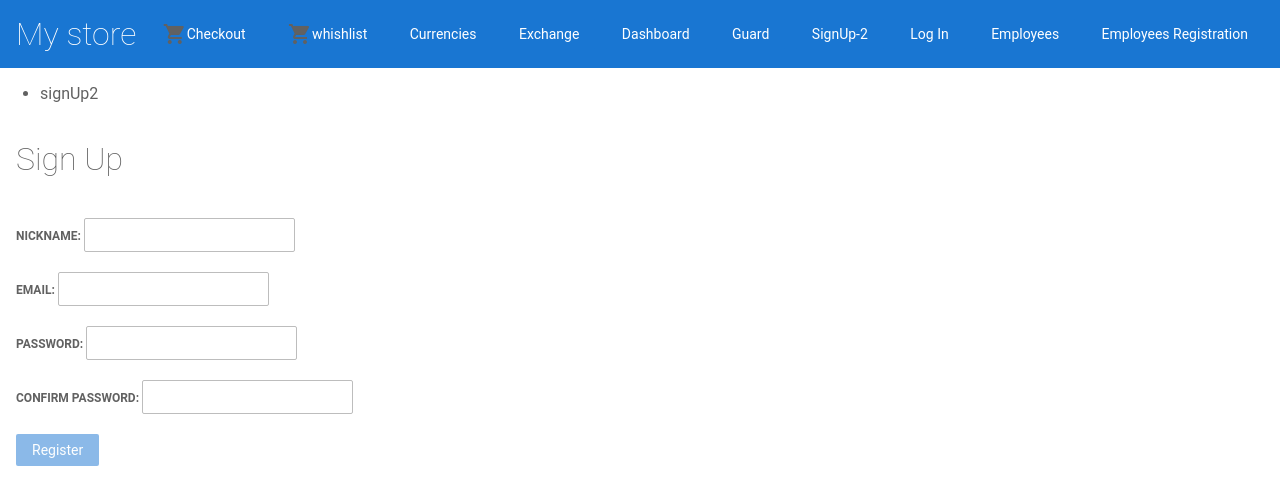
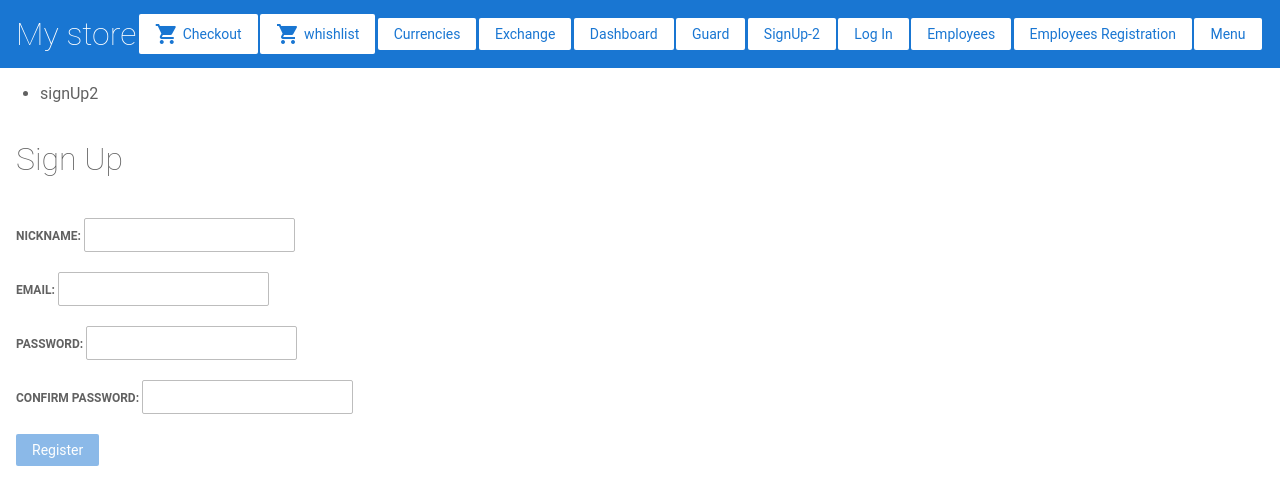
Before and after one commit to DOKVADZETAKO/angular-tutorial-1, an Angular app: page /signUp2 in a window 1280 px wide. Shown: the top 504 px of the page. Built offline with nearby package versions, Linux system fonts and the light colour scheme.

Commit message:
feat(26-animations): Finish tutorial

```diff
--- a/src/app/app.module.ts
+++ b/src/app/app.module.ts
@@ -31,6 +31,8 @@ import { AuthGuard } from './auth.guard';
 import { EmployeesComponent } from './employees/employees.component';
 import { EmployeeRegisterComponent } from './employee-register/employee-register.component';
 import { EmployeeComponent } from './employee/employee.component';
+import { MenuComponent } from './menu/menu.component';
+import { BrowserAnimationsModule } from '@angular/platform-browser/animations';
 
 @NgModule({
   declarations: [
@@ -58,12 +60,14 @@ import { EmployeeComponent } from './employee/employee.component';
     EmployeesComponent,
     EmployeeRegisterComponent,
     EmployeeComponent,
+    MenuComponent,
 
   ],
   imports: [
     HttpClientModule,
     BrowserModule,
     AppRoutingModule,
+    BrowserAnimationsModule,
     RouterModule.forRoot([
       { path: '', data: { name: 'Home' }, component: ProductListComponent },
       { path: 'products/:productId', data: { name: 'Product' }, component: ProductDetailsComponent },
--- /dev/null
+++ b/src/app/menu/menu.component.html
@@ -0,0 +1,10 @@
+<div class="menu" [@openClose]="isOpen ? 'open' : 'close'">
+    <div>
+        <h1>Menu</h1>
+        <a (click)="hideMenu()"></a>
+    </div>
+    <nav>
+        <a routerLink="/dashboard">Dashboard</a>
+        <a routerLink="/cart">Cart</a>
+    </nav>
+</div>
--- /dev/null
+++ b/src/app/menu/menu.component.scss
@@ -0,0 +1,58 @@
+.menu {
+    position: absolute;
+    top: 0;
+    background: #0c1b29;
+    width: 300px;
+    height: 100%;
+    padding-left: 30px;
+
+    > div {
+      display: flex;
+
+      h1 {
+        margin-top: 30px;
+        margin-bottom: 20px;
+        color: #FFF;
+      }
+
+      a {
+        position: absolute;
+        display: flex;
+        justify-content: center;
+        align-items: center;
+        top: 30px;
+        right: 25px;
+        height: 20px;
+        width: 20px;
+
+        &::before,
+        &::after{
+          content: '';
+          display: block;
+          position: absolute;
+          height: 100%;
+          width: 2px;
+          background: #FFFFFF;
+        }
+
+        &::before{
+          transform: rotate(45deg);
+        }
+
+        &::after{
+          transform: rotate(-45deg);
+        }
+      }
+    }
+
+    nav {
+      display: flex;
+      flex-direction: column;
+
+      a {
+        color: #FFF;
+        font-size: 18px;
+        margin-bottom: 5px;
+      }
+    }
+  }
--- /dev/null
+++ b/src/app/menu/menu.component.ts
@@ -0,0 +1,39 @@
+import { Component, OnInit } from '@angular/core';
+import {trigger, style, state, transition, animate} from '@angular/animations';
+
+
+@Component({
+  selector: 'app-menu',
+  templateUrl: './menu.component.html',
+  styleUrls: ['./menu.component.scss'],
+  animations: [
+    trigger('openClose', [
+      state('open', style({
+        left: 0
+      })),
+      state('close', style({
+        left: '-300px'
+      })),
+      transition('open <=> close', [
+        animate('0.2s')
+      ])
+    ])
+  ]
+})
+export class MenuComponent implements OnInit {
+
+  isOpen = false;
+
+  constructor() { }
+
+  ngOnInit() {
+  }
+
+  showMenu(){
+    this.isOpen = true;
+  }
+
+  hideMenu(){
+    this.isOpen = false;
+  }
+}
--- a/src/app/top-bar/top-bar.component.html
+++ b/src/app/top-bar/top-bar.component.html
@@ -2,41 +2,41 @@
     <h1>My store</h1>
 </a>
 
-<a [routerLink]="['/cart']" class="button funcy-button">
+<a [routerLink]="['/cart']" class="button fancy-button">
     <i class="material-icons">shopping_cart</i>
     Checkout
 </a>
 
-<a [routerLink]="['/whishlist']" class="button funcy-button">
+<a [routerLink]="['/whishlist']" class="button fancy-button">
     <i class="material-icons">shopping_cart</i>
     whishlist
 </a>
 
-<!-- <a [routerLink]="['/signUp']" class="button funcy-button">
+<!-- <a [routerLink]="['/signUp']" class="button fancy-button">
     Sign Up
 </a> -->
 
-<a [routerLink]="['/currency']" class="button funcy-button">
+<a [routerLink]="['/currency']" class="button fancy-button">
     Currencies
 </a>
 
-<a [routerLink]="['/exchange']" class="button funcy-button">
+<a [routerLink]="['/exchange']" class="button fancy-button">
     Exchange
 </a>
 
-<a [routerLink]="['/dashboard']" class="button funcy-button">
+<a [routerLink]="['/dashboard']" class="button fancy-button">
     Dashboard
 </a>
 
-<a [routerLink]="['/guard']" class="button funcy-button">
+<a [routerLink]="['/guard']" class="button fancy-button">
     Guard
 </a>
 
-<a [routerLink]="['/signUp2']" class="button funcy-button">
+<a [routerLink]="['/signUp2']" class="button fancy-button">
     SignUp-2
 </a>
 
-<a *ngIf="!isAuthorized" [routerLink]="['/login']" class="button">
+<a *ngIf="!isAuthorized"  [routerLink]="['/login']" class="button fancy-button">
     Log In
 </a>
 
@@ -48,10 +48,13 @@
     Log Out
 </a>
 
-<a [routerLink]="['/employees']" class="button funcy-button">
+<a [routerLink]="['/employees']" class="button fancy-button">
     Employees
 </a>
 
-<a [routerLink]="['/employee/register']" class="button funcy-button">
+<a [routerLink]="['/employee/register']" class="button fancy-button">
     Employees Registration
 </a>
+
+<button class="button fancy-button" (click)="menu.showMenu()">Menu</button>
+<app-menu #menu></app-menu>
```
